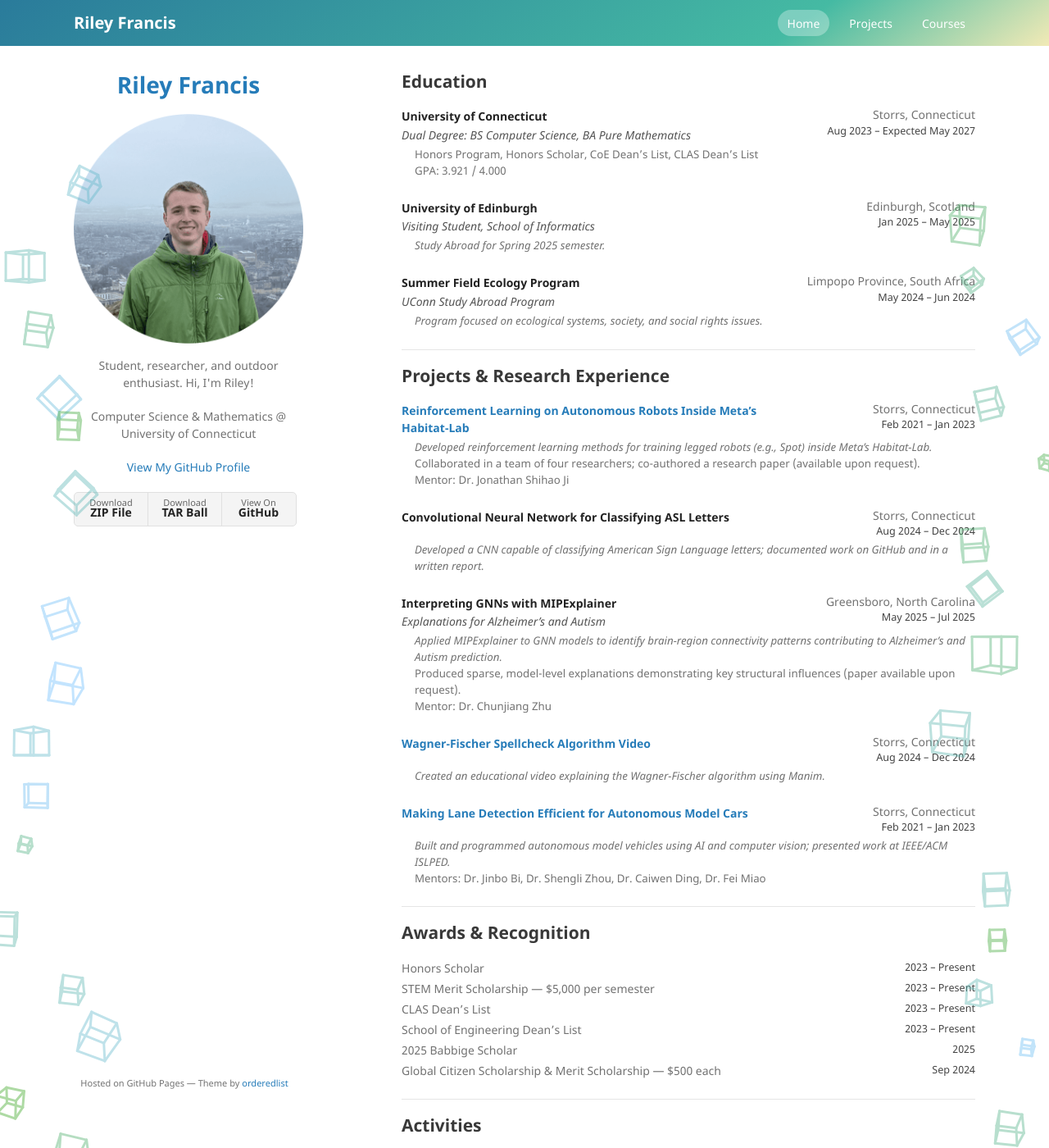
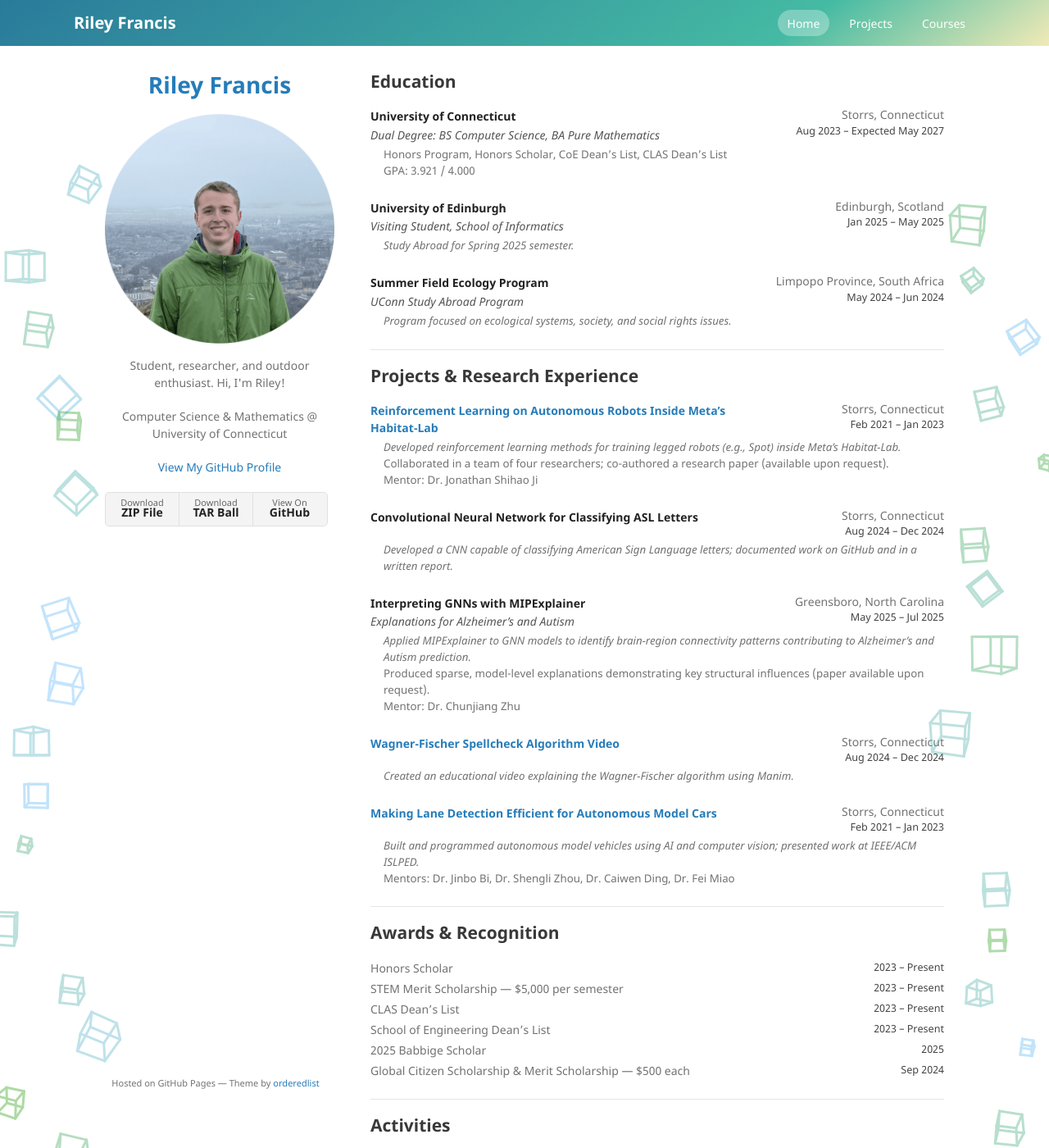
Before and after one commit to RileyFrancis/rileyfrancis.github.io, a Jekyll site: the page built from index.md, in a window 1280 px wide and 1400 px high. Shown: the whole window at 82% size. Built offline with Jekyll 4.4.1, drawn with Linux system fonts in a browser that asks for light colours.

Commit message:
fix cubes space

```diff
--- a/_sass/jekyll-theme-minimal.scss
+++ b/_sass/jekyll-theme-minimal.scss
@@ -56,8 +56,13 @@ a:hover small {
 }
 
 .wrapper {
-  width:1100px;
-  margin:0 auto;
+  max-width: 1100px;                 /* keep readable line length */
+  margin-left: auto;
+  margin-right: auto;
+
+  /* Reserve space for cubes */
+  padding-left: clamp(8rem, 8vw, 140px);
+  padding-right: clamp(8rem, 8vw, 140px);
 }
 
 blockquote {
--- a/assets/css/style.scss
+++ b/assets/css/style.scss
@@ -178,6 +178,7 @@ section ol {
   height: 52px;
   overflow: visible;
   opacity: 0.4;
+  pointer-events: none;
 }
 
 .cube-svg line {
@@ -186,3 +187,9 @@ section ol {
   stroke-linejoin: round;
   vector-effect: non-scaling-stroke;
 }
+
+@media (max-width: 900px) {
+  .cube-layer {
+    display: none !important;
+  }
+}
```
